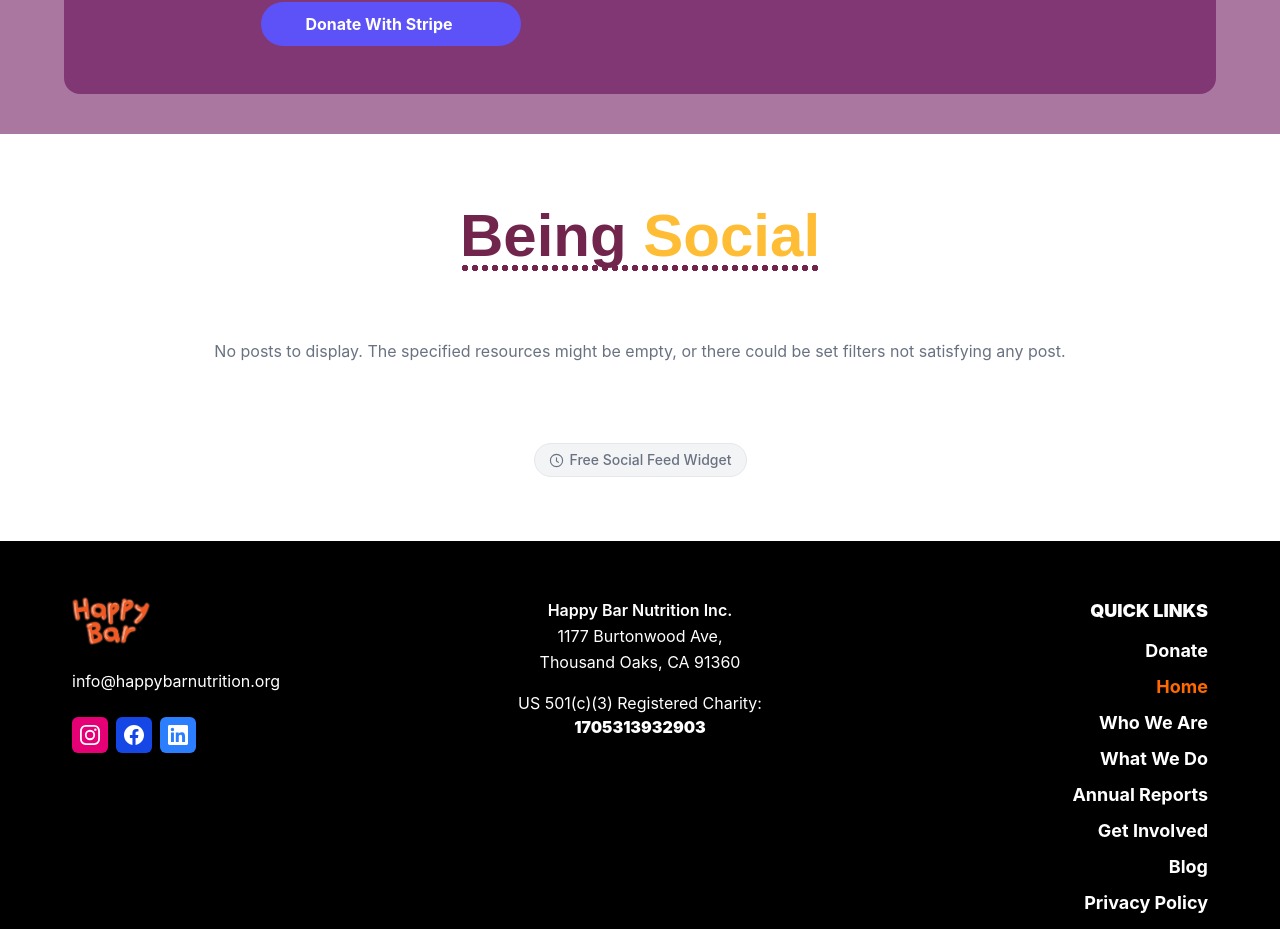
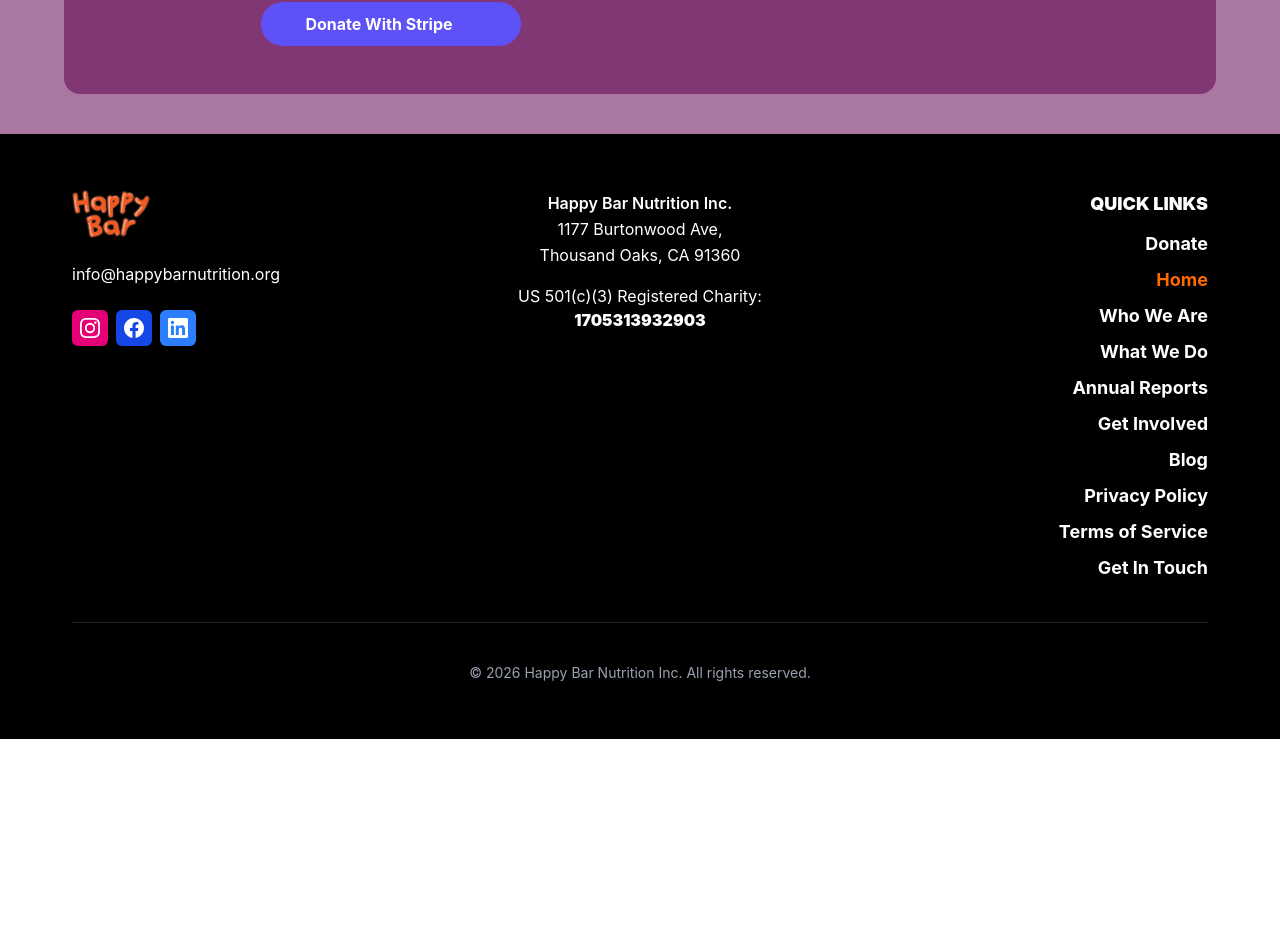
Before and after one commit to Sibasis21Routray/HappyBar, a React (Vite) app in the folder client/: page / in a window 1280 px wide. Shown: the part 6975-7904 px from the top of the page. After the commit the page ends 7714 px from the top, so only its background shows below. Built offline with nearby package versions, Linux system fonts and the light colour scheme.

Commit message:
hide being social section

```diff
--- a/client/src/pages/Home.tsx
+++ b/client/src/pages/Home.tsx
@@ -25,7 +25,7 @@
       <Support />
       <OurCauses />
       <DonationBanner />
-      <BeingSocial/>
+      {/* <BeingSocial/> */}
     </div>
   )
 }
```
